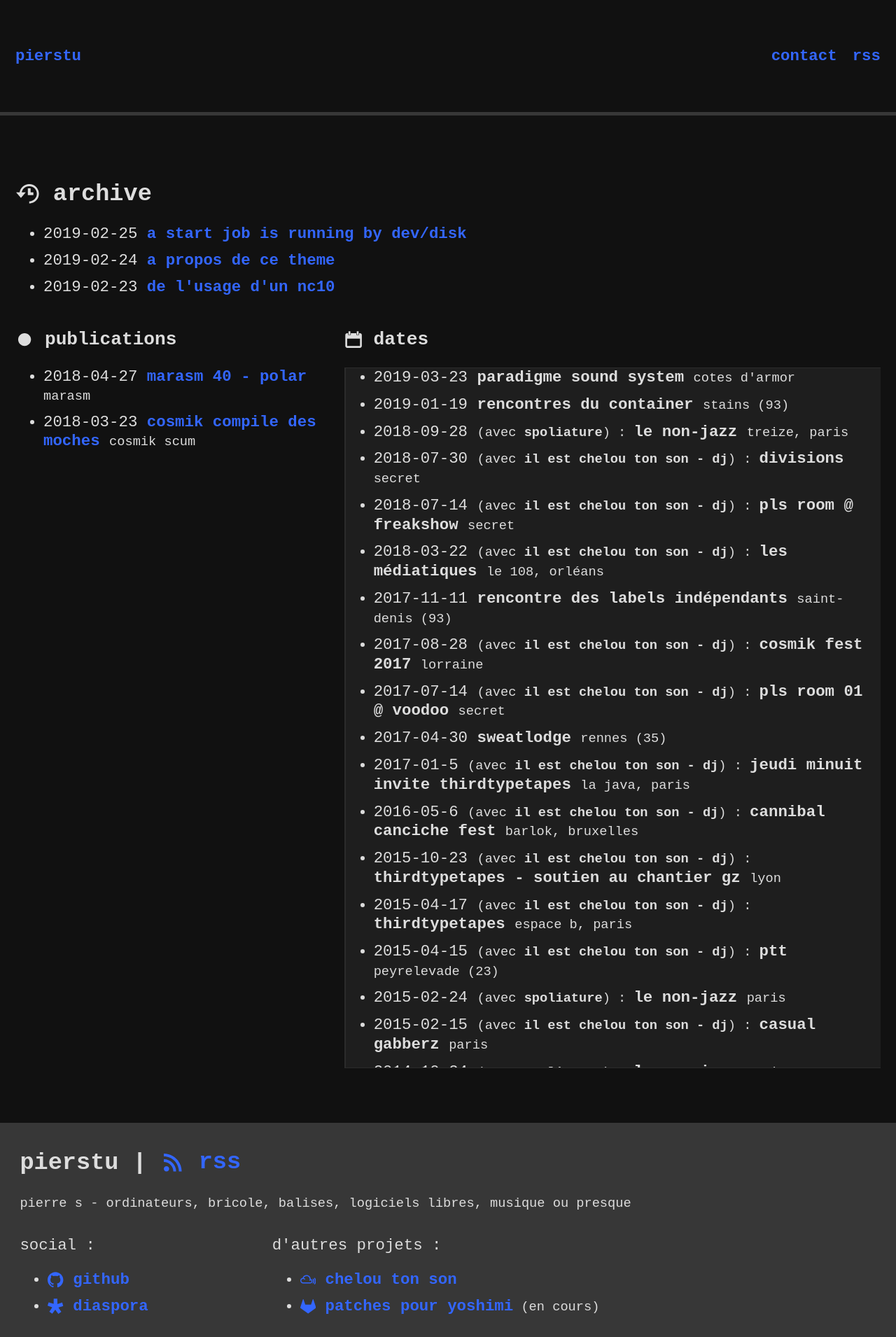
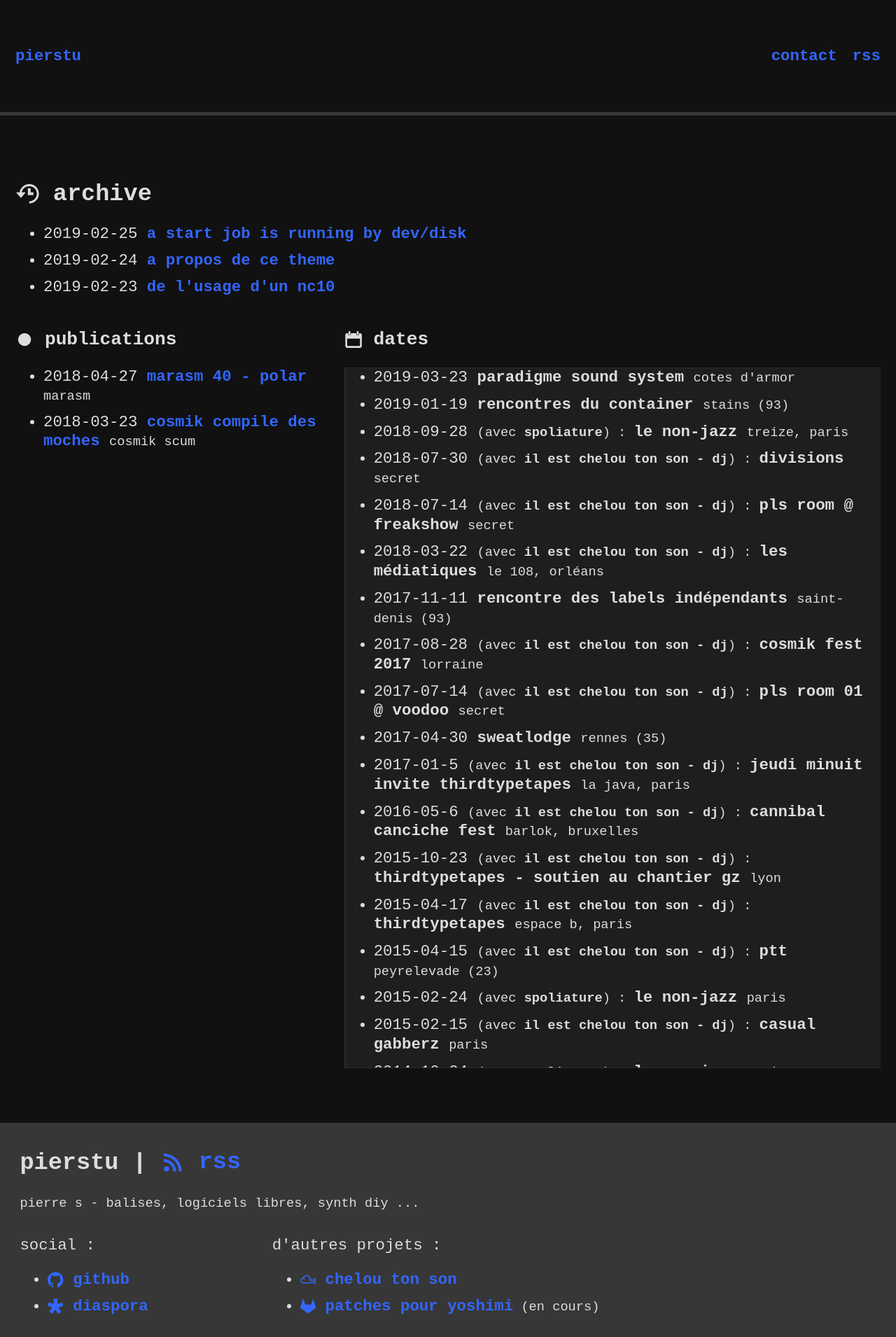
Before and after one commit to pierstu/pierstu.github.io, a Jekyll site: the page built from index.html, in a window 1280 px wide. Shown: the whole page at 70% size. Built offline with Jekyll 4.4.1, drawn with Linux system fonts in a browser that asks for light colours.

Commit message:
Update _config.yml

```diff
--- a/_config.yml
+++ b/_config.yml
@@ -1,7 +1,7 @@
 # Site settings
 title: pierstu
 email: pierstu@free.fr
-description: "pierre s - ordinateurs, bricole, balises, logiciels libres, musique ou presque"
+description: "pierre s - balises, logiciels libres, synth diy ..."
 baseurl: ""
 url: "http://pierstu.github.io"
 diaspora_username: pierstu
```
